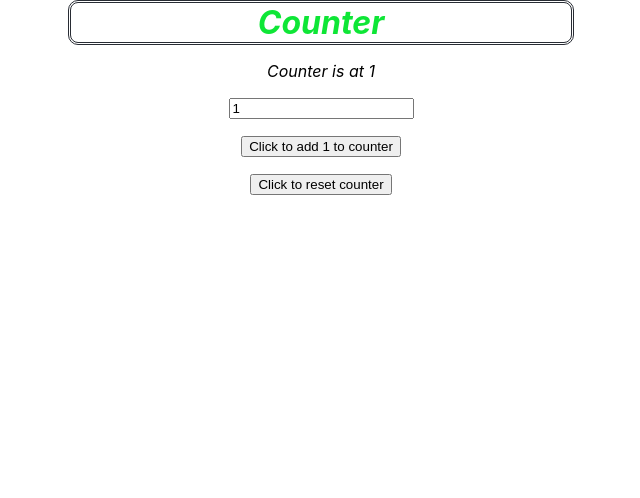
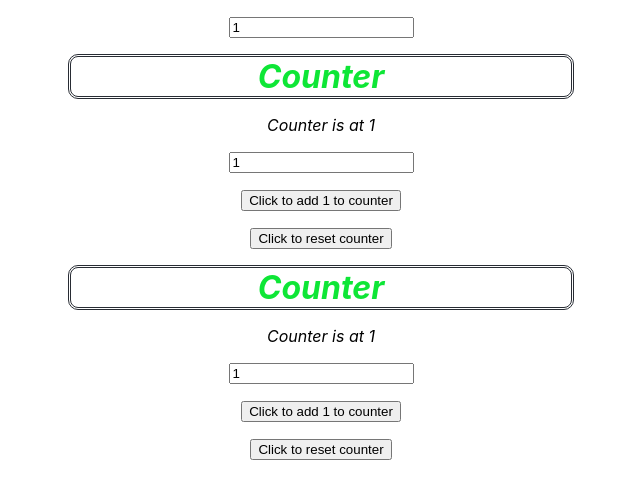
Before and after one commit to ElinoaResnick/UseState, a React (Create React App) app: page / in a window 1280 px wide. Shown: the top 498 px of the page, without its empty margins (319-959 px from the left). Built offline with nearby package versions, Linux system fonts and the light colour scheme.

Commit message:
Added props

```diff
--- a/src/App.js
+++ b/src/App.js
@@ -1,11 +1,22 @@
 
 import './App.css';
 import Counter from './counter';
+import { useState } from "react";
+
 
 function App() {
+  const [delta, setDelta] = useState(1)
+
+  function handleDelta(e){
+  console.log(e);
+  setDelta(Number(e.target.value))
+  }
+
   return (
     <div className="App">
-      <Counter/>
+      <p><input type= "number" value = {delta} onChange = {handleDelta}/></p>
+      <Counter delta={delta}/>
+      <Counter delta={delta}/>
     </div>
   );
 }
```
